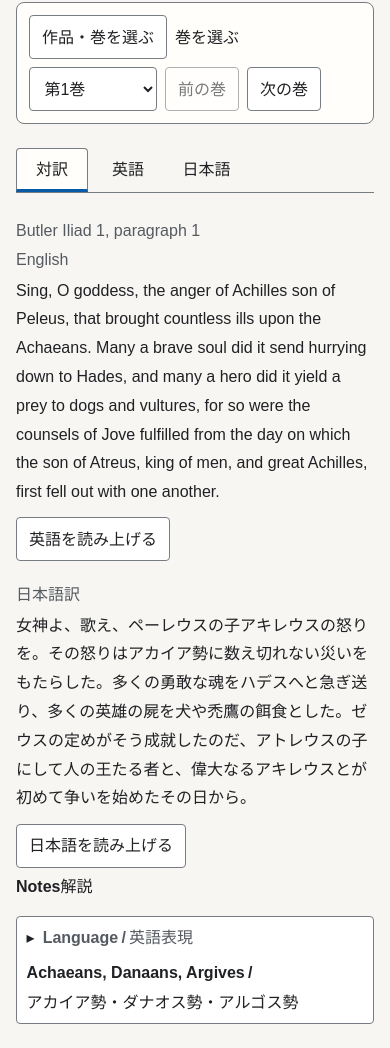
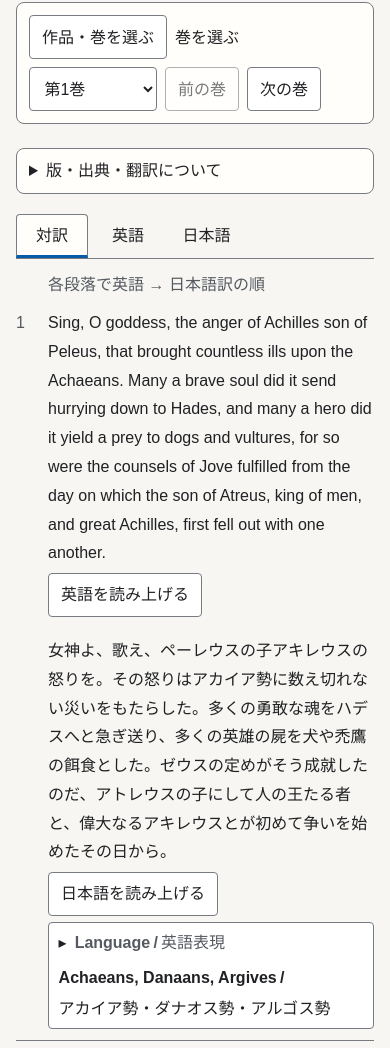
Before and after one commit to hogehonya/homer-reader, a website built with Vite: page index.html in a window 390 px wide. Shown: the part 228-1276 px from the top of the page. Built offline with nearby package versions, Linux system fonts and the light colour scheme; a web font is replaced by a local one.

Commit message:
feat(reader): prioritize reading content and shared metadata (#25)

```diff
--- a/src/app.ts
+++ b/src/app.ts
@@ -432,32 +432,35 @@ function renderBookPage(root: HTMLElement, catalog: Catalog, work: WorkIndex, bo
   readingPanel.id = readingPanelId;
   readingPanel.setAttribute("role", "tabpanel");
   const tabControls = renderReadingTabs(root.ownerDocument, readingPanel, speech);
+  const languageHeadings = element(root.ownerDocument, "div", "reading-language-headings");
+  appendText(languageHeadings, "span", "English").lang = "en";
+  appendText(languageHeadings, "span", "日本語訳").lang = "ja";
+  const readingOrder = appendText(languageHeadings, "span", "各段落で英語 → 日本語訳の順", "reading-language-order");
+  readingOrder.lang = "ja";
   const units = element(root.ownerDocument, "div", "units");
   book.units.forEach((unit, index) => {
     const article = element(root.ownerDocument, "article", "unit");
     article.id = unit.id;
     article.setAttribute("aria-labelledby", `unit-heading-${index}`);
-    const heading = appendText(article, "h3", unit.reference, "unit__reference");
+    const heading = appendText(article, "h3", unit.reference, "unit__reference visually-hidden");
     heading.id = `unit-heading-${index}`;
+    appendText(article, "span", String(index + 1), "unit__number").setAttribute("aria-hidden", "true");
     const columns = element(root.ownerDocument, "div", "unit__translations");
     const english = element(root.ownerDocument, "section", "translation translation--english");
     english.lang = "en";
-    appendText(english, "h4", "English").lang = "en";
+    english.setAttribute("aria-label", "English");
     appendText(english, "p", unit.en, "unit__english");
     appendSpeechControl(english, unit.en, `unit:${unit.id}:en`, "en-US", "英語", unit.reference, speech);
     const japanese = element(root.ownerDocument, "section", "translation translation--japanese");
     japanese.lang = "ja";
-    appendText(japanese, "h4", "日本語訳");
+    japanese.setAttribute("aria-label", "日本語訳");
     appendText(japanese, "p", unit.ja, "unit__japanese");
     appendSpeechControl(japanese, unit.ja, `unit:${unit.id}:ja`, "ja-JP", "日本語", unit.reference, speech);
     columns.append(english, japanese);
     article.append(columns);
     if (unit.notes.length) {
       const notes = element(root.ownerDocument, "section", "unit__notes");
-      const notesHeading = element(root.ownerDocument, "h4", "unit__notes-heading");
-      appendText(notesHeading, "span", "Notes").lang = "en";
-      appendText(notesHeading, "span", "解説").lang = "ja";
-      notes.append(notesHeading);
+      notes.setAttribute("aria-label", "解説");
       const list = element(root.ownerDocument, "ul", "note-list");
       unit.notes.forEach((note, noteIndex) => list.append(renderNote(article.ownerDocument, note, unit.id, noteIndex, unit.reference, speech)));
       notes.append(list);
@@ -465,8 +468,8 @@ function renderBookPage(root: HTMLElement, catalog: Catalog, work: WorkIndex, bo
     }
     units.append(article);
   });
-  readingPanel.append(units);
-  page.main.append(tabControls.tablist, readingPanel, renderEditionDetails(root.ownerDocument, work));
+  readingPanel.append(languageHeadings, units);
+  page.main.append(renderEditionDetails(root.ownerDocument, work), tabControls.tablist, readingPanel);
   page.main.append(createAdjacentBookNavigation(root.ownerDocument, work, book.bookNumber));
   tabControls.setMode("bilingual");
   root.replaceChildren(page.element);
@@ -505,9 +508,11 @@ function renderReadingTabs(document: Document, panel: HTMLElement, speech: Retur
     panel?.setAttribute("aria-labelledby", activeTab.id);
     if (panel) {
       panel.dataset.readingMode = mode;
+      const languageHeadings = panel.querySelector<HTMLElement>(".reading-language-headings");
+      if (languageHeadings) languageHeadings.hidden = mode !== "bilingual";
       // Hide content by its language, while retaining Japanese UI labels and
       // status messages inside the visible English speech controls.
-      for (const localized of panel.querySelectorAll<HTMLElement>(".translation, .note__locale, .unit__notes-heading [lang], .note__kind [lang], .note__title [lang], .note__spoiler-label [lang]")) {
+      for (const localized of panel.querySelectorAll<HTMLElement>(".translation, .note__locale, .note__kind [lang], .note__title [lang], .note__spoiler-label [lang]")) {
         localized.hidden = mode !== "bilingual" && localized.lang !== (mode === "english" ? "en" : "ja");
       }
       for (const separator of panel.querySelectorAll<HTMLElement>(".note__separator")) {
@@ -654,7 +659,7 @@ function getUtteranceFactory(browser: Window): SpeechUtteranceFactory | undefine
 
 function renderEditionDetails(document: Document, work: WorkIndex) {
   const details = element(document, "details", "edition-details");
-  appendText(details, "summary", "この版について");
+  appendText(details, "summary", "版・出典・翻訳について");
   const list = element(document, "dl", "source-list");
   sourceRow(document, list, "英語本文", `${work.source.english.title} — ${work.source.english.translator}`);
   sourceRow(document, list, "英訳の出典・利用条件", work.source.english.license, work.source.english.url);
--- a/src/styles.css
+++ b/src/styles.css
@@ -306,17 +306,45 @@ h4 {
   display: block;
 }
 
-.unit__reference {
-  margin: 0 0 0.25rem;
+.visually-hidden {
+  position: absolute;
+  width: 1px;
+  height: 1px;
+  padding: 0;
+  margin: -1px;
+  overflow: hidden;
+  clip-path: inset(50%);
+  white-space: nowrap;
+  border: 0;
+}
+
+.reading-language-headings {
+  display: grid;
+  grid-template-columns: repeat(2, minmax(0, 1fr));
+  gap: 1.25rem;
+  padding-left: 2rem;
+  color: var(--color-muted);
+}
+
+.reading-language-order {
+  display: none;
+}
+
+.unit__number {
+  grid-column: 1;
+  grid-row: 1;
   color: var(--color-muted);
   font-size: 1rem;
   font-weight: 400;
-  line-height: 1.4;
+  line-height: 1.8;
 }
 
 .unit {
+  position: relative;
+  display: grid;
+  grid-template-columns: 2rem minmax(0, 1fr);
   margin: 0;
-  padding: 0.9rem 0;
+  padding: 0.65rem 0;
 }
 
 .unit + .unit {
@@ -324,6 +352,7 @@ h4 {
 }
 
 .unit__translations {
+  grid-column: 2;
   display: grid;
   grid-template-columns: repeat(2, minmax(0, 1fr));
   gap: 1.25rem;
@@ -336,13 +365,6 @@ h4 {
 
 .translation--japanese {
   border-left: 0;
-}
-
-.translation h4 {
-  margin-bottom: 0.2rem;
-  color: var(--color-muted);
-  font-size: 1rem;
-  font-weight: 400;
 }
 
 .unit__english,
@@ -361,12 +383,20 @@ h4 {
   grid-template-columns: minmax(0, 1fr);
 }
 
+.reading-panel[data-reading-mode="japanese"] .units {
+  max-width: 42rem;
+}
+
+.reading-panel[data-reading-mode="english"] .units {
+  max-width: 68ch;
+}
+
 .speech-control {
   display: flex;
   align-items: flex-start;
   flex-wrap: wrap;
   gap: 0.4rem 0.65rem;
-  margin-top: 0.65rem;
+  margin-top: 0.3rem;
 }
 
 .speech-control .control {
@@ -386,6 +416,7 @@ h4 {
 }
 
 .unit__notes {
+  grid-column: 2;
   margin-top: 0.35rem;
 }
 
@@ -393,6 +424,7 @@ h4 {
   display: grid;
   gap: 0.2rem;
   padding: 0;
+  margin: 0;
   list-style: none;
 }
 
@@ -489,7 +521,7 @@ h4 {
 }
 
 .edition-details {
-  margin-top: 1.5rem;
+  margin-top: 0;
   border: 1px solid var(--color-border);
   border-radius: 0.5rem;
   background: var(--color-surface);
@@ -649,6 +681,18 @@ h4 {
 }
 
 @media (max-width: 700px) {
+  .reading-language-headings {
+    display: block;
+  }
+
+  .reading-language-headings > span:not(.reading-language-order) {
+    display: none;
+  }
+
+  .reading-language-order {
+    display: block;
+  }
+
   .app-header {
     align-items: flex-start;
     flex-direction: column;
```
Also changed, not shown: ACCEPTANCE.md (+26 -0 lines), FLOW.md (+4 -0 lines), SITEMAP.md (+1 -0 lines), SPEC.md (+19 -2 lines), src/app.test.ts (+53 -2 lines), README.md.
